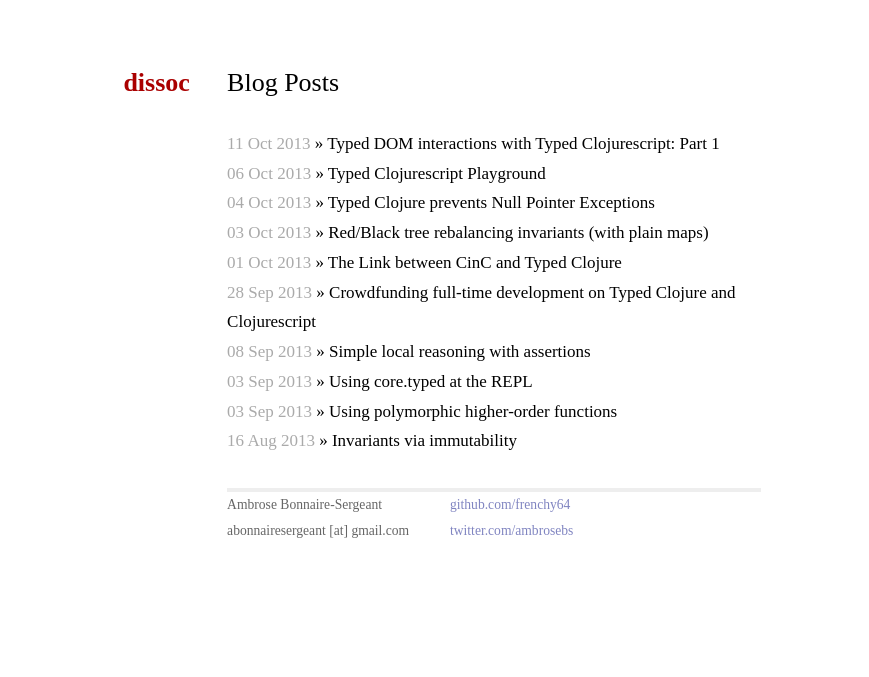
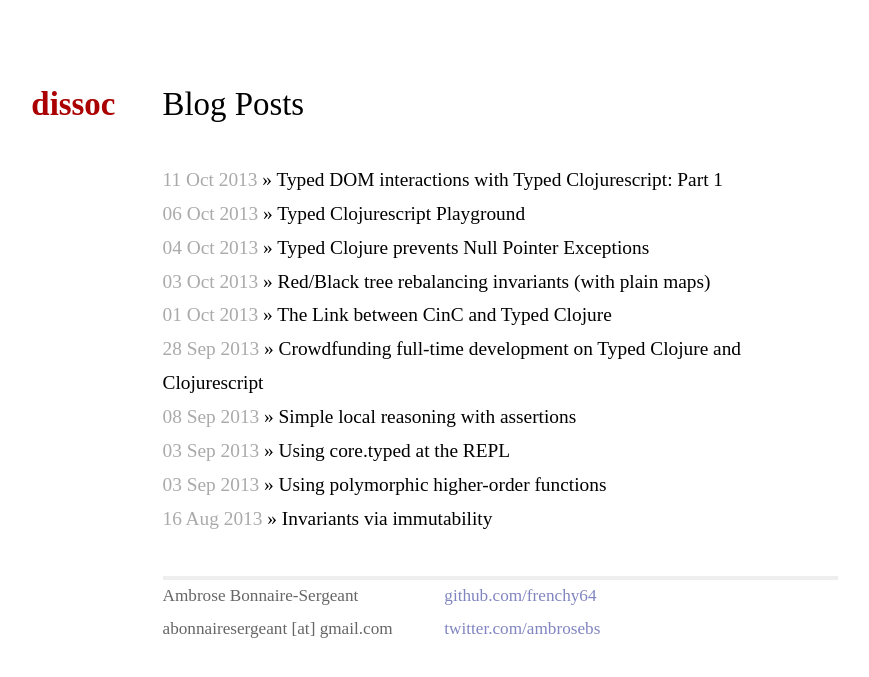
Before and after one commit to frenchy64/frenchy64.github.io, a Jekyll site: the page built from index.html, in a window 1280 px wide. Shown: the top 677 px of the page, without its empty margins (214-1083 px from the left). Built offline with Jekyll 4.4.1, drawn with Linux system fonts in a browser that asks for light colours; Markdown is read by kramdown in place of the engine named in the settings.

Commit message:
formatting

```diff
--- a/css/main.css
+++ b/css/main.css
@@ -4,20 +4,20 @@
 /*
 /*****************************************************************************/
 
-@media all {html {font-size: 17px;}}
-@media all and (max-width:1000px){html {font-size: 17px;}}
-@media all and (max-width:960px){html {font-size: 17px;}}
-@media all and (max-width:920px){html {font-size: 16px;}}
-@media all and (max-width:880px){html {font-size: 15px;}}
-@media all and (max-width:840px){html {font-size: 14px;}}
-@media all and (max-width:800px){html {font-size: 13px;}}
-@media all and (max-width:760px){html {font-size: 12px;}}
-@media all and (max-width:720px){html {font-size: 11px;}}
-@media all and (max-width:680px){html {font-size: 10px;}}
-@media all and (max-width:640px){html {font-size: 9px;}}
-@media all and (max-width:600px){html {font-size: 8px;}}
-@media all and (max-width:560px){html {font-size: 7px;}}
-@media all and (max-width:520px){html {font-size: 6px;}}
+@media all {html {font-size: 21.5px;}}
+@media all and (max-width:1000px){html {font-size: 21.5px;}}
+@media all and (max-width:960px){html {font-size: 21.5px;}}
+@media all and (max-width:920px){html {font-size: 20.5px;}}
+@media all and (max-width:880px){html {font-size: 19.5px;}}
+@media all and (max-width:840px){html {font-size: 18.5px;}}
+@media all and (max-width:800px){html {font-size: 17.5px;}}
+@media all and (max-width:760px){html {font-size: 16px;}}
+@media all and (max-width:720px){html {font-size: 15px;}}
+@media all and (max-width:680px){html {font-size: 14px;}}
+@media all and (max-width:640px){html {font-size: 13px;}}
+@media all and (max-width:600px){html {font-size: 12px;}}
+@media all and (max-width:560px){html {font-size: 11px;}}
+@media all and (max-width:520px){html {font-size: 10px;}}
 
 /* Global Reset */
 * {
@@ -96,6 +96,7 @@ a:hover {
 ul.posts {
   list-style-type: none;
   margin-bottom: 1.9rem;
+  font-size: 90%;
 }
 
 ul.posts li {
@@ -114,8 +115,8 @@ ul.posts span {
 /*****************************************************************************/
 
 .container {
-  margin-left: auto;
-  margin-right: auto;
+  margin-left: 11em;
+  margin-right: 2.5em;
   padding-top: 4em;
   width: 31.4em;
 }
@@ -126,7 +127,7 @@ ul.posts span {
   width: inherit;
   line-height: 1.5em;
   position: relative;
-  margin-left: 4em;
+  margin: 0em;
 }
 
 .header {
@@ -201,9 +202,9 @@ ul.posts span {
 
 /* default font */
 .post {
-  font-size: 100%
+  font-size: 100%;
   text-align: left;
-  line-height: 1.27em;
+  line-height: 1.4em;
   font-family: "ff-tisa-web-pro",serif;
   font-style: normal;
   font-weight: 400;
```
